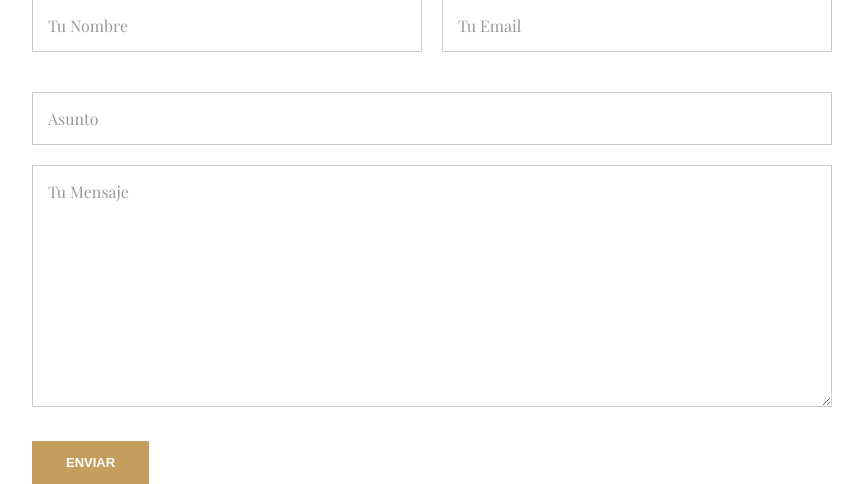
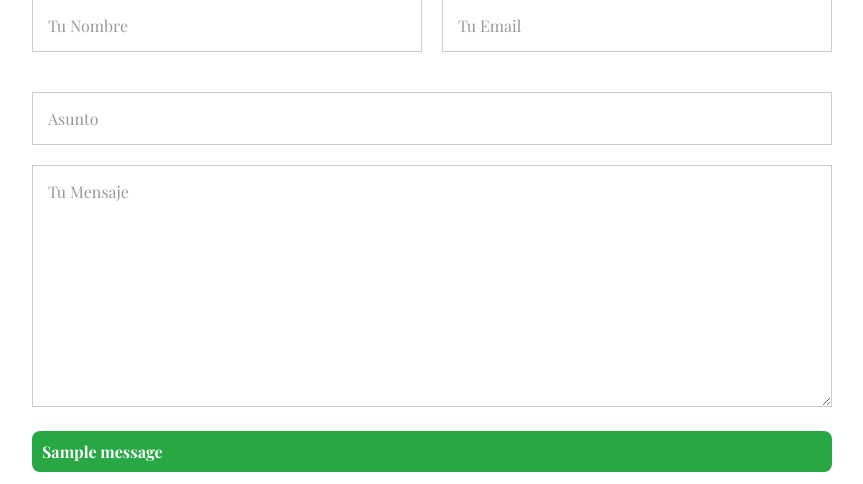
Before and after one commit to daninogales30/barbershop, a Django app: page /contacto/ in a window 1280 px wide. Shown: the part 578-1062 px from the top of the page, without its empty margins (208-1071 px from the left). Run offline with Django 5.2, Linux system fonts and the light colour scheme; tables that the repository leaves empty hold one stand-in row (values such as "Sample post"); one stand-in notice (Sample message) is shown; some web fonts are replaced.

Commit message:
Form contacto

```diff
--- a/reservas/static/reservas/css/contactos.css
+++ b/reservas/static/reservas/css/contactos.css
@@ -172,6 +172,23 @@
     aspect-ratio: 4 / 3;
     /* mejora visual al escalar */
     box-sizing: border-box;
+}
+
+.mensaje {
+    padding: 10px;
+    margin-bottom: 15px;
+    border-radius: 8px;
+    font-weight: bold;
+}
+
+.success {
+    background-color: #28a745;
+    color: white;
+}
+
+.error {
+    background-color: #dc3545;
+    color: white;
 }
 
 /* ========== PC PEQUEÑA - 1024px a 1199px ========== */
--- a/reservas/templates/reservas/contactos.html
+++ b/reservas/templates/reservas/contactos.html
@@ -45,6 +45,14 @@
                     {{ form.mensaje }}
                 </div>
 
+                {% if messages %}
+                    {% for message in messages %}
+                        <div class="mensaje {{ message.tags }}">
+                            {{ message }}
+                        </div>
+                    {% endfor %}
+                {% endif %}
+
                 <button class="btn" type="submit">ENVIAR</button>
             </form>
         </div>
```
